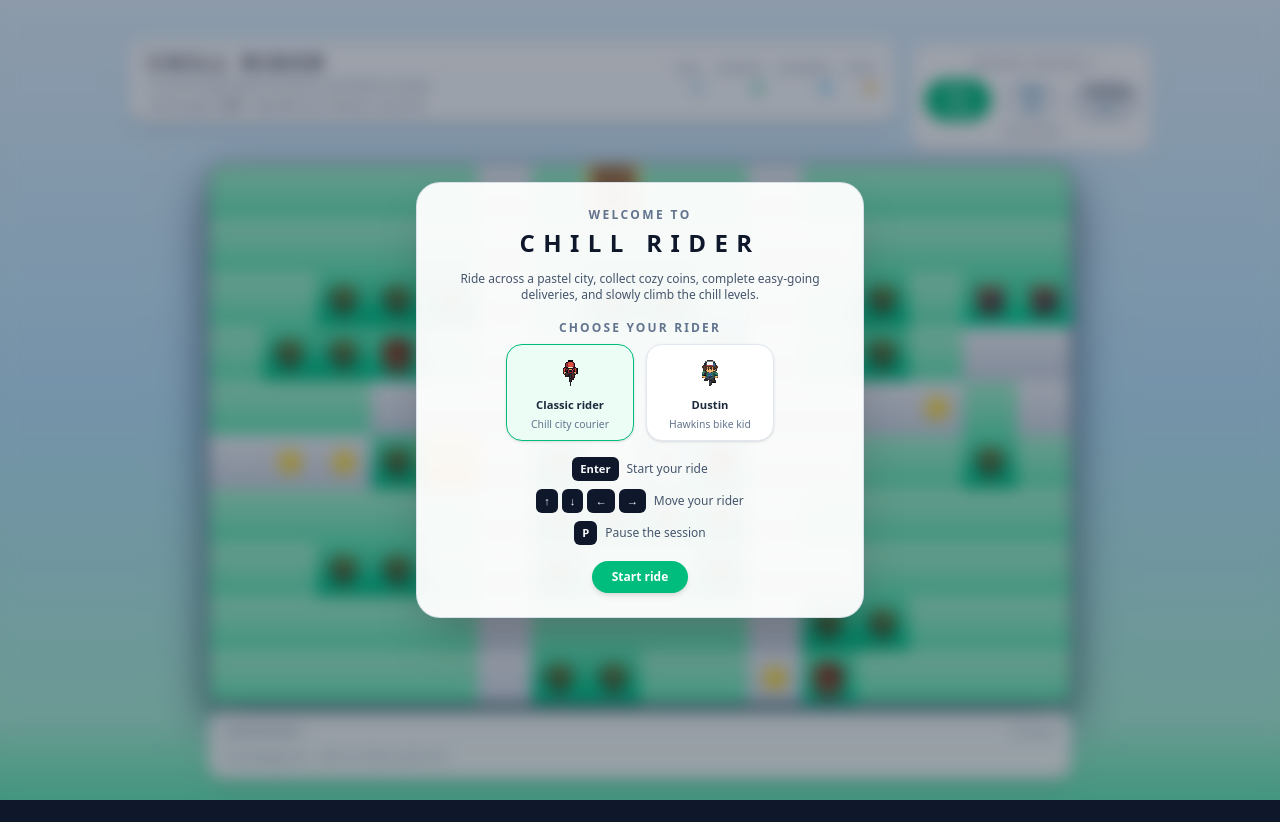
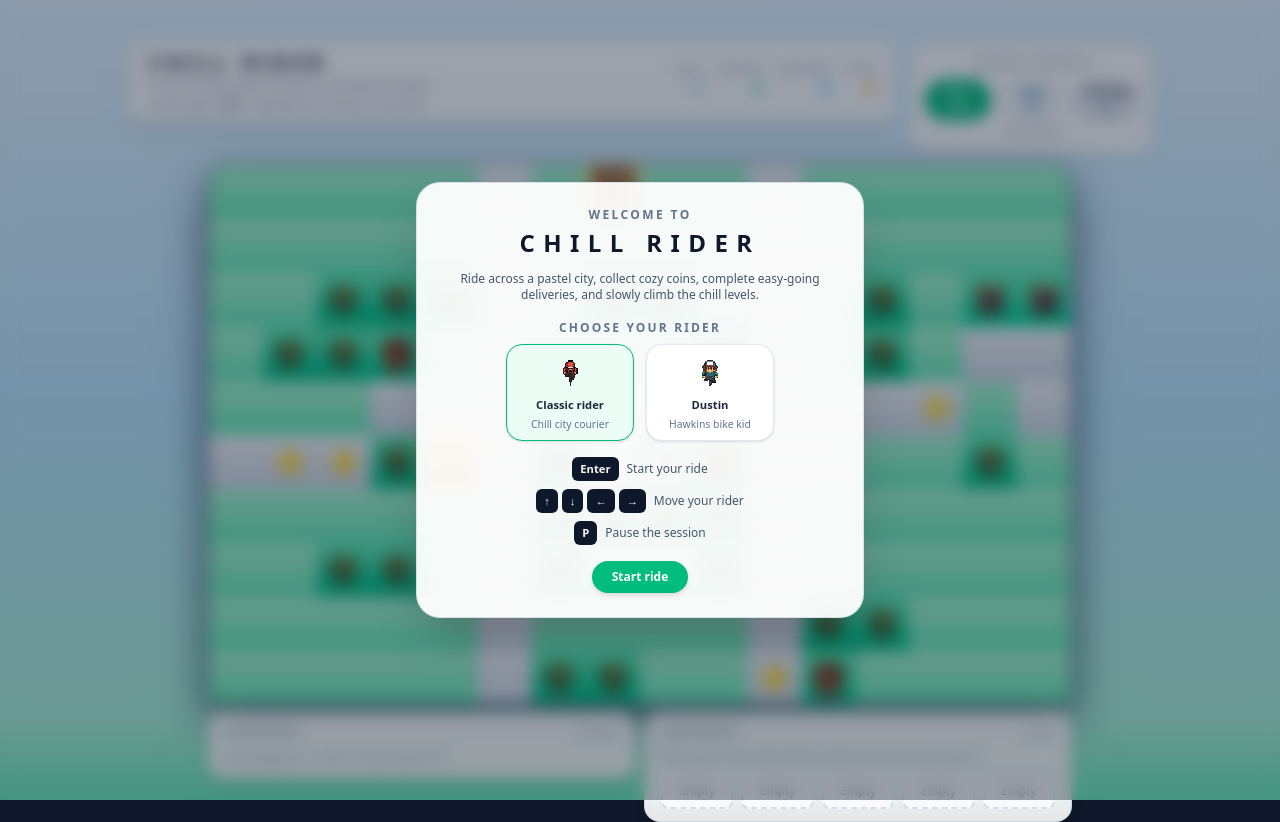
Before and after one commit to its-me-mayday/chill-rider, a React (Vite) app: page / in a window 1280 px wide. Before the commit the page ends 800 px from the top, so only its background shows below. Built offline with nearby package versions, Linux system fonts and the light colour scheme.

Commit message:
feat: add equipment panel

```diff
--- /dev/null
+++ b/src/components/EquipmentPanel.tsx
@@ -0,0 +1,58 @@
+import type { Theme } from "./GameView";
+
+type EquipmentPanelProps = {
+  theme: Theme;
+};
+
+const EQUIPMENT_SLOTS = 5;
+
+export function EquipmentPanel({ theme }: EquipmentPanelProps) {
+  const panelClass =
+    theme === "hawkins"
+      ? "w-full rounded-2xl border border-red-500/60 bg-slate-900/90 px-4 py-3 shadow-lg backdrop-blur-sm"
+      : "w-full rounded-2xl border border-slate-300/80 bg-white/90 px-4 py-3 shadow-lg backdrop-blur-sm";
+
+  const titleClass =
+    theme === "hawkins"
+      ? "text-[0.65rem] font-semibold uppercase tracking-[0.18em] text-slate-400"
+      : "text-[0.65rem] font-semibold uppercase tracking-[0.18em] text-slate-500";
+
+  const hintClass =
+    theme === "hawkins"
+      ? "text-[0.65rem] text-slate-400"
+      : "text-[0.65rem] text-slate-500";
+
+  const slotBaseClass =
+    "flex flex-col items-center justify-center rounded-lg border-2 border-dashed px-2 py-2 text-[0.65rem]";
+
+  const slotColorClass =
+    theme === "hawkins"
+      ? "border-slate-600/80 bg-slate-900/80 text-slate-300"
+      : "border-slate-300/80 bg-slate-50 text-slate-600";
+
+  return (
+    <div className={panelClass}>
+      <div className="mb-2 flex items-center justify-between">
+        <h2 className={titleClass}>Equipment</h2>
+        <span className="text-[0.65rem] text-slate-500">
+          {EQUIPMENT_SLOTS} slots
+        </span>
+      </div>
+
+      <p className={hintClass}>
+        Gear up your rider with helmets, jackets and more (coming soon).
+      </p>
+
+      <div className="mt-2 grid grid-cols-5 gap-2">
+        {Array.from({ length: EQUIPMENT_SLOTS }).map((_, idx) => (
+          <div
+            key={idx}
+            className={`${slotBaseClass} ${slotColorClass}`}
+          >
+            <span className="text-xs opacity-70">Empty</span>
+          </div>
+        ))}
+      </div>
+    </div>
+  );
+}
--- a/src/components/GameView.tsx
+++ b/src/components/GameView.tsx
@@ -20,6 +20,7 @@ import type {
 } from "../types/Package";
 import { sfx } from "./soundEffects";
 import { bgm } from "./backgroundMusic";
+import { EquipmentPanel } from "./EquipmentPanel";
 
 type UiPhase = "intro" | "playing" | "paused" | "summary";
 export type Skin = "rider" | "dustin";
@@ -705,9 +706,18 @@ export function GameView() {
         </div>
       </div>
 
+      {/* INVENTORY + EQUIPMENT PANELS SIDE BY SIDE */}
       <div className="z-10 mt-2 mb-2 flex w-full justify-center">
-        <div style={{ width: mapPixelWidth }}>
-          <InventoryPanel inventory={inventory} theme={theme} />
+        <div
+          style={{ width: mapPixelWidth }}
+          className="flex flex-col gap-2 md:flex-row"
+        >
+          <div className="md:flex-1">
+            <InventoryPanel inventory={inventory} theme={theme} />
+          </div>
+          <div className="md:flex-1">
+            <EquipmentPanel theme={theme} />
+          </div>
         </div>
       </div>
 
```
